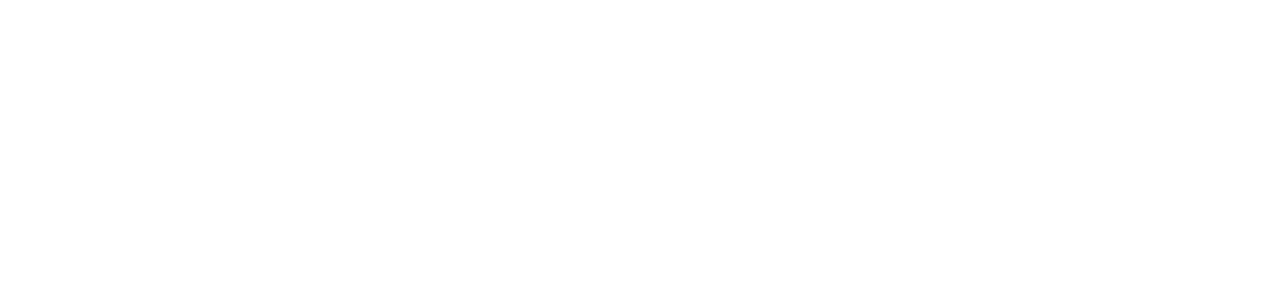
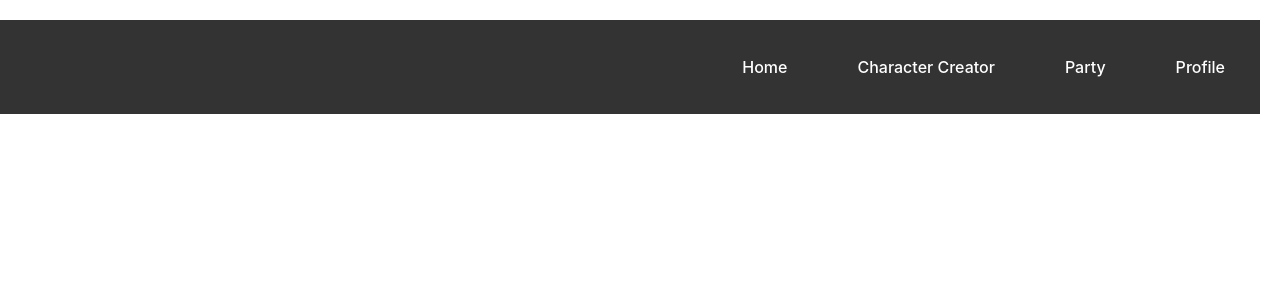
Before and after one commit to ReyFern/nea-vite-1-client, a React (Vite) app: page /Party in a window 1280 px wide. Shown: the top 300 px of the page. Built offline with nearby package versions, Linux system fonts and the light colour scheme.

Commit message:
Added Navbar component to Party and Profile pages

```diff
--- a/src/pages/Party.tsx
+++ b/src/pages/Party.tsx
@@ -1,7 +1,9 @@
+import Navbar from '../components/Navbar';
+
 export default function Party() {
     return (
         <div>
-
+            <Navbar/>
         </div>
     );
 }
--- a/src/pages/Profile.tsx
+++ b/src/pages/Profile.tsx
@@ -1,7 +1,9 @@
+import Navbar from '../components/Navbar';
+
 export default function Profile() {
     return (
         <div>
-
+            <Navbar/>
         </div>
     );
 }
```
